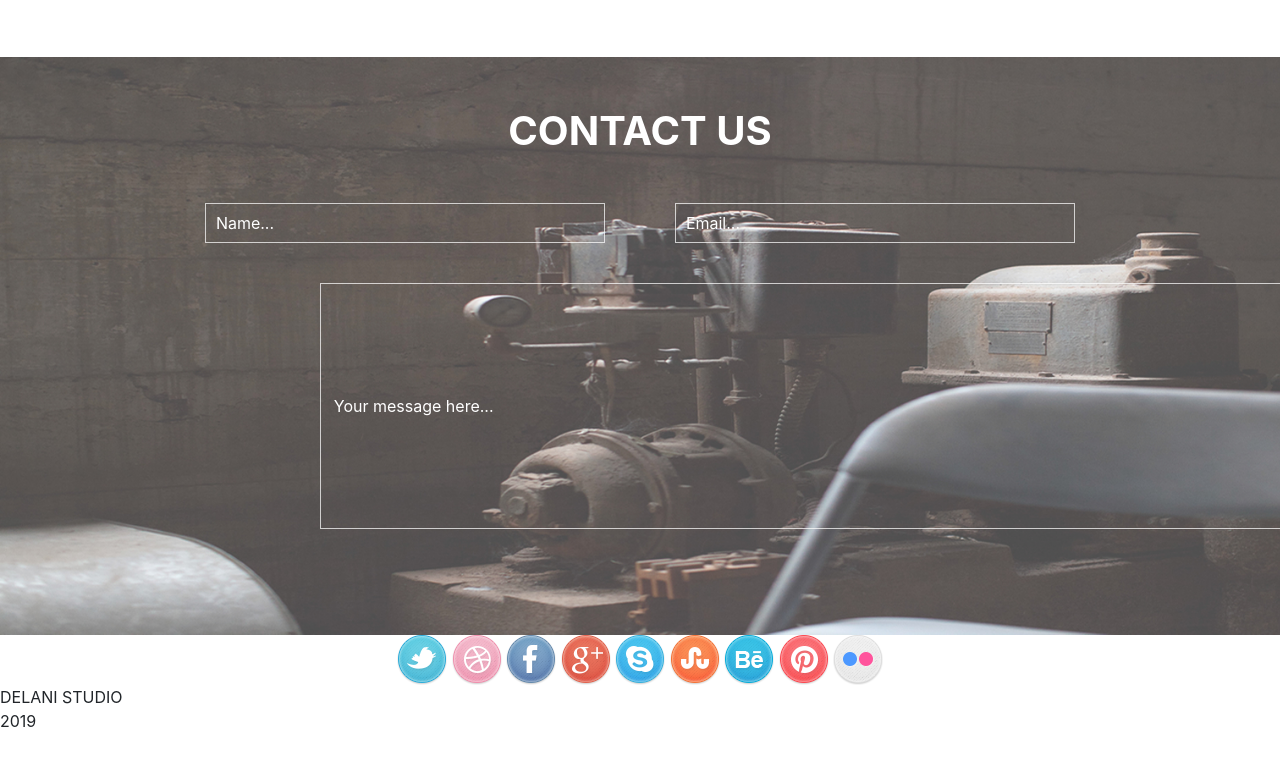
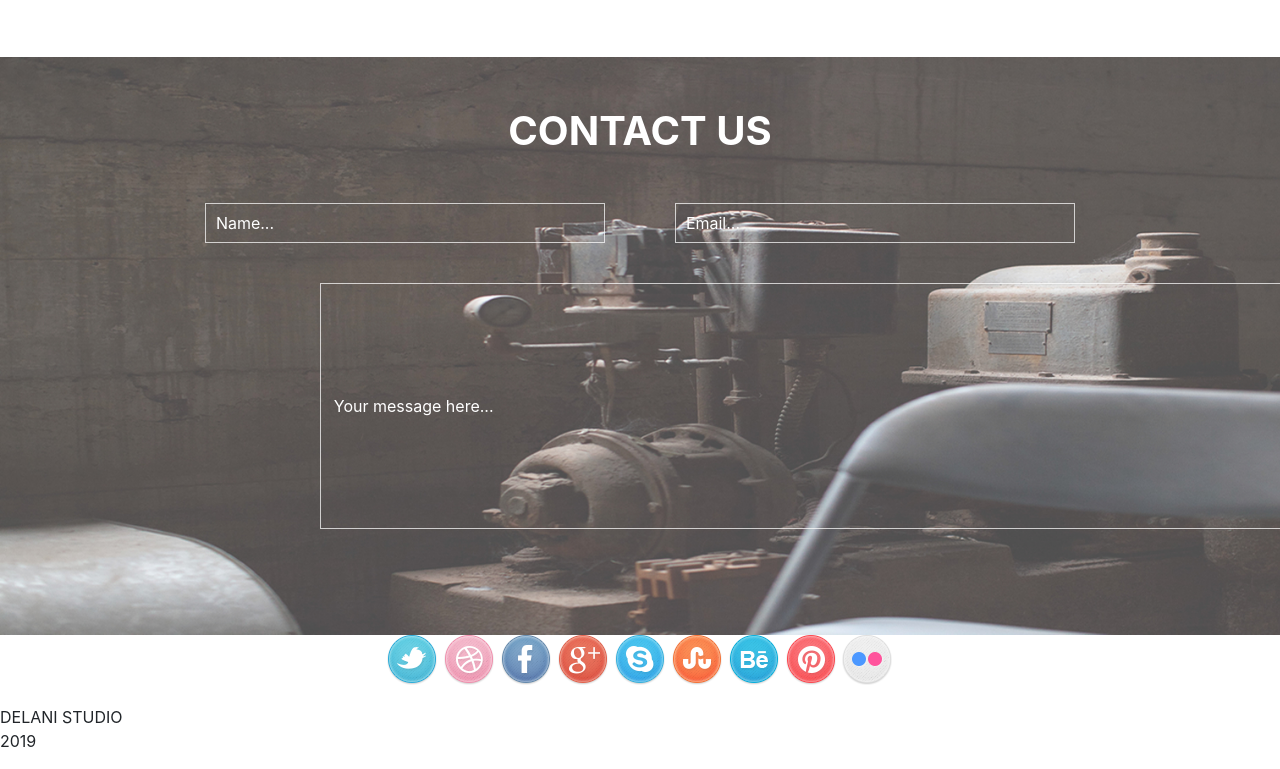
Before and after one commit to KiptooRugut/Delani-Studio, a plain HTML site: page index.html in a window 1280 px wide. Shown: the part 3475-4244 px from the top of the page. Drawn offline with nearby package versions, Linux system fonts and the light colour scheme; a web font is replaced by a local one.

Commit message:
it will style the social icons

```diff
--- a/css/styles.css
+++ b/css/styles.css
@@ -138,3 +138,10 @@
     color: white;
     padding-left: 2%;
 }
+
+.social {
+    display: flex;
+    justify-content: space-around;
+    padding-bottom: 20px;
+    width: 40%;
+}
```
